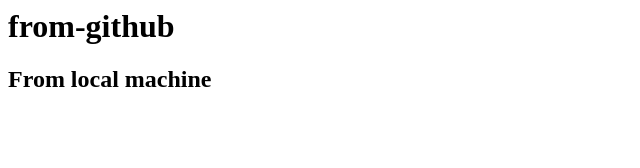
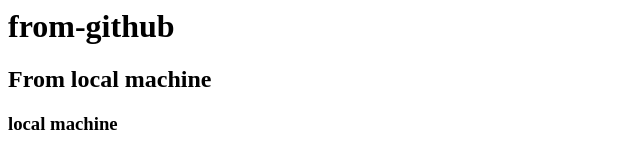
Before and after one commit to vinodbalurgi45/from-github, a plain HTML site: page index.html in a window 1280 px wide. Shown: the whole page, without its empty margins (0-640 px from the left). Drawn offline with Linux system fonts and the light colour scheme.

Commit message:
Add h3 heading to index.html

```diff
--- a/index.html
+++ b/index.html
@@ -1,2 +1,3 @@
 <h1>from-github</h1>
 <h2>From local machine</h2>
+<h3>local machine</h3>
```
